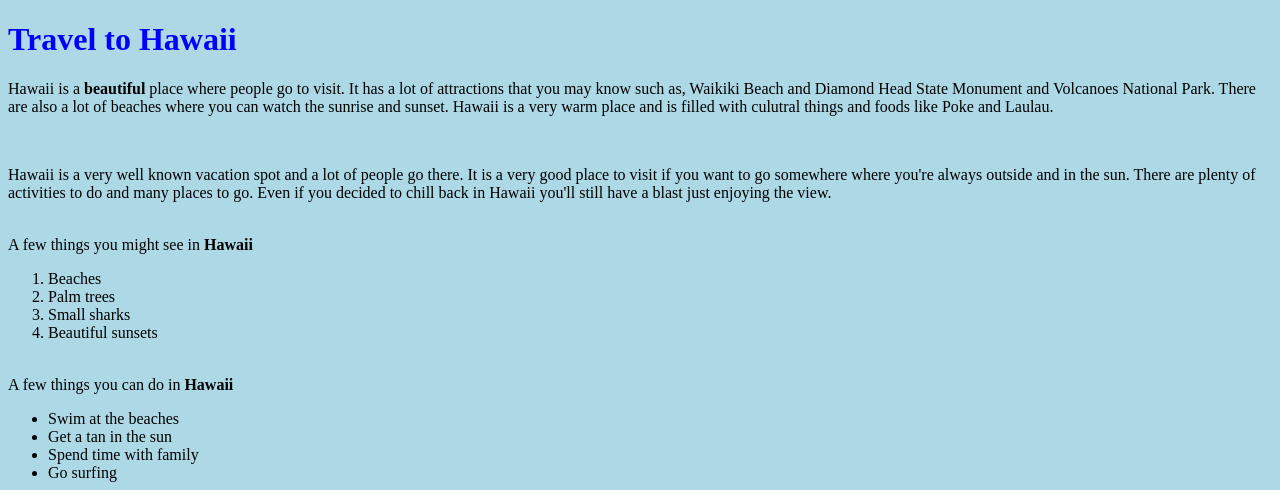
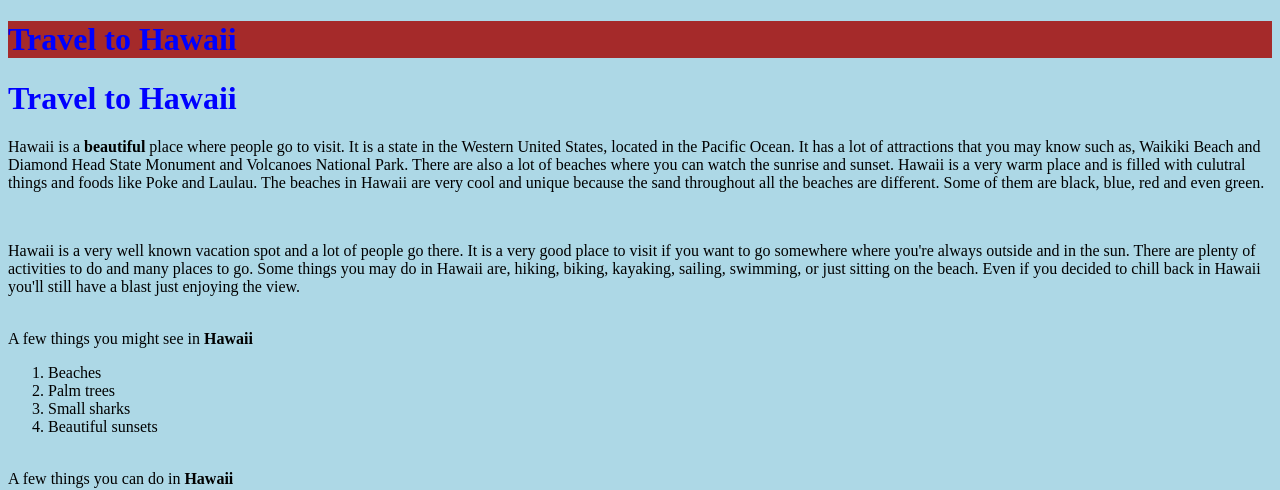
Before and after one commit to rukaiya00/rukaiya00.github.io, a plain HTML site: page index.html in a window 1280 px wide. Shown: the top 490 px of the page. Drawn offline with Linux system fonts and the light colour scheme.

Commit message:
Update index.html

```diff
--- a/index.html
+++ b/index.html
@@ -5,13 +5,13 @@
         <title>Rukaiya's "Project: Travel webpage"</title>
     </head>
     <body>
-
+       <h1 id="travel-to-hawaii">Travel to Hawaii</h1>
         <h1>Travel to Hawaii</h1>
     <p>
-    Hawaii is a <strong>beautiful</strong> place where people go to visit. It has a lot of attractions that you may know such as, Waikiki Beach and Diamond Head State Monument
-and Volcanoes National Park. There are also a lot of beaches where you can watch the sunrise and sunset. Hawaii is a very warm place and is filled with culutral things and foods like Poke and Laulau.</p>
+    Hawaii is a <strong>beautiful</strong> place where people go to visit. It is a state in the Western United States, located in the Pacific Ocean. It has a lot of attractions that you may know such as, Waikiki Beach and Diamond Head State Monument
+and Volcanoes National Park. There are also a lot of beaches where you can watch the sunrise and sunset. Hawaii is a very warm place and is filled with culutral things and foods like Poke and Laulau. The beaches in Hawaii are very cool and unique because the sand throughout all the beaches are different. Some of them are black, blue, red and even green.</p>
     <br>
-    <p> Hawaii is a very well known vacation spot and a lot of people go there. It is a very good place to visit if you want to go somewhere where you're always outside and in the sun. There are plenty of activities to do and many places to go. Even if you decided to chill back in Hawaii you'll still have a blast just enjoying the view.
+    <p> Hawaii is a very well known vacation spot and a lot of people go there. It is a very good place to visit if you want to go somewhere where you're always outside and in the sun. There are plenty of activities to do and many places to go. Some things you may do in Hawaii are, hiking, biking, kayaking, sailing, swimming, or just sitting on the beach. Even if you decided to chill back in Hawaii you'll still have a blast just enjoying the view.
 
     </p>
     <br>
```
